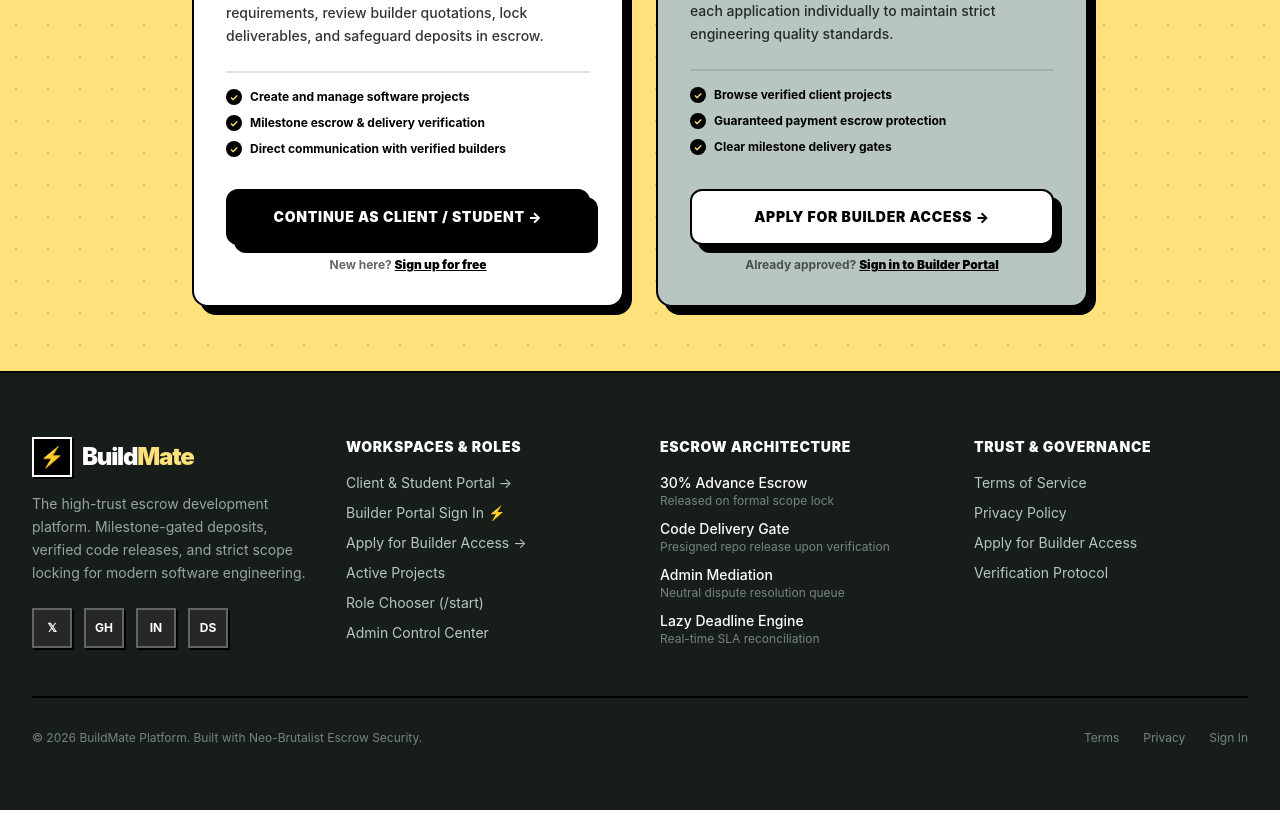
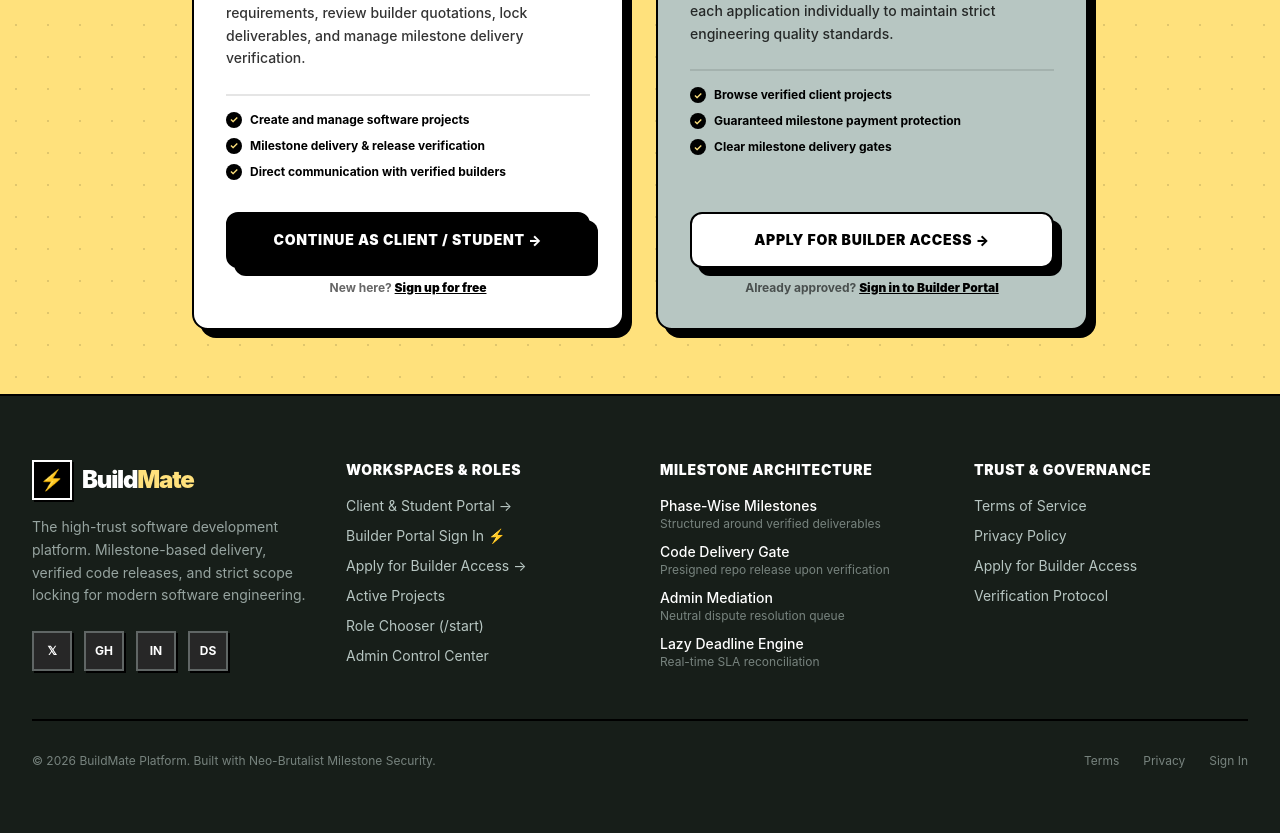
Before and after one commit to N-AVTEJ/BuildMate, a Next.js app: page /start in a window 1280 px wide. Shown: the part 567-1400 px from the top of the page. Before the commit the page ends 1377 px from the top, so only its background shows below. Built offline with nearby package versions, Linux system fonts and the light colour scheme; a web font is replaced by a local one.

Commit message:
fix(marketing): remove escrow and custodial financial language from public copy

```diff
--- a/src/app/admin/page.tsx
+++ b/src/app/admin/page.tsx
@@ -260,10 +260,10 @@ export default async function AdminDashboardPage() {
               <h3>Payment Verification</h3>
             </div>
             <p className="text-xs font-medium text-gray-700 leading-relaxed">
-              Review and approve advance payment proofs and QR transaction receipts.
+              Review and approve milestone payment proofs and transaction records.
             </p>
             <div className="p-3 bg-[#ffe17c] border-2 border-black text-xs text-[#171e19] font-black neo-shadow-sm">
-              Escrow Review Queue active.
+              Payment Review Queue active.
             </div>
           </div>
 
--- a/src/app/layout.tsx
+++ b/src/app/layout.tsx
@@ -15,7 +15,7 @@ const geistMono = Geist_Mono({
 export const metadata: Metadata = {
   title: "BuildMate — Milestone-Managed Software Development Platform",
   description:
-    "Escrow-protected software procurement platform connecting clients with verified builders through gated code delivery, scope locking, and verified milestone payments.",
+    "Milestone-managed software procurement platform connecting clients with verified builders through gated code delivery, scope locking, and verified milestone payments.",
 };
 
 import { Footer } from "@/components/navigation/footer";
--- a/src/app/page.tsx
+++ b/src/app/page.tsx
@@ -75,7 +75,7 @@ export default function Home() {
                 {/* Pill Badge */}
                 <div className="inline-flex items-center gap-2 px-4 py-1.5 bg-white border-2 border-black rounded-full text-xs font-black tracking-wider uppercase neo-shadow-sm">
                   <span className="w-2.5 h-2.5 bg-black rounded-full animate-ping" />
-                  <span>NEW: AI Content &amp; Escrow Assistant 2.0</span>
+                  <span>NEW: AI Content &amp; Milestone Assistant 2.0</span>
                 </div>
 
                 {/* Main Heading in Cabinet Grotesk with text stroke keyword */}
@@ -86,7 +86,7 @@ export default function Home() {
                 </h1>
 
                 <p className="text-lg sm:text-xl font-medium text-black/80 max-w-xl leading-relaxed">
-                  The Neo-Brutalist platform for high-trust software development. Lock project scope, escrow 30% advance deposits, and unlock code delivery only after verified reviews.
+                  The Neo-Brutalist platform for high-trust software development. Lock project scope, manage milestone-based delivery, and unlock code delivery only after verified reviews.
                 </p>
 
                 {/* Neo-Brutalist CTAs */}
@@ -123,7 +123,7 @@ export default function Home() {
                         I&apos;m a Client / Student
                       </h3>
                       <p className="text-xs text-black/70 mt-1 leading-normal">
-                        Post software requirements, receive itemized builder quotes, and escrow payments securely.
+                        Post software requirements, receive itemized builder quotes, and manage milestone payments securely.
                       </p>
                     </div>
                     <div className="mt-4 pt-3 border-t border-black/10 flex items-center justify-between">
@@ -181,7 +181,7 @@ export default function Home() {
                       <span className="w-3 h-3 rounded-full bg-[#28c840] border border-black" />
                     </div>
                     <span className="font-heading text-xs font-bold text-[#b7c6c2] tracking-wider uppercase">
-                      buildmate.internal / escrow-gate
+                      buildmate.internal / milestone-gate
                     </span>
                     <span className="text-xs text-white/40 font-mono">v1.0</span>
                   </div>
@@ -192,19 +192,19 @@ export default function Home() {
                     <div className="flex items-center justify-between bg-[#f4f4f5] border-2 border-black p-3 rounded-lg">
                       <div>
                         <span className="text-[10px] font-black uppercase text-black/60 block">Project Status</span>
-                        <span className="font-heading font-black text-sm text-black">PRJ-4091: E-Commerce Escrow</span>
+                        <span className="font-heading font-black text-sm text-black">PRJ-4091: E-Commerce Platform</span>
                       </div>
                       <span className="px-2.5 py-1 bg-[#ffe17c] border border-black font-heading font-black text-xs uppercase rounded">
-                        ADVANCE_VERIFIED
+                        MILESTONE_VERIFIED
                       </span>
                     </div>
 
                     {/* Milestone Stat Grid */}
                     <div className="grid grid-cols-2 gap-3">
                       <div className="bg-[#b7c6c2] border-2 border-black p-3.5 rounded-lg neo-shadow-sm">
-                        <span className="text-[10px] font-black uppercase text-black/70 block">Escrow Protected</span>
+                        <span className="text-[10px] font-black uppercase text-black/70 block">Milestone Protected</span>
                         <div className="font-heading font-black text-2xl text-black mt-0.5">₹42,500</div>
-                        <span className="text-[10px] font-bold text-black/80 mt-1 block">30% advance locked</span>
+                        <span className="text-[10px] font-bold text-black/80 mt-1 block">Phase 1 milestone locked</span>
                       </div>
                       <div className="bg-[#171e19] text-white border-2 border-black p-3.5 rounded-lg neo-shadow-sm">
                         <span className="text-[10px] font-black uppercase text-[#b7c6c2] block">Delivery Gate</span>
@@ -348,7 +348,7 @@ export default function Home() {
                     <span>✓</span> The BuildMate Standard
                   </div>
                   <h3 className="font-heading font-black text-2xl sm:text-3xl text-black tracking-tight mb-6">
-                    Milestone Escrow &amp; Gated Verification
+                    Milestone-Based Delivery &amp; Gated Verification
                   </h3>
                   <ul className="space-y-4 text-sm sm:text-base text-black font-medium">
                     <li className="flex items-start gap-3">
@@ -357,7 +357,7 @@ export default function Home() {
                     </li>
                     <li className="flex items-start gap-3">
                       <span className="w-6 h-6 rounded-full bg-black text-[#ffe17c] flex items-center justify-center font-black shrink-0 neo-shadow-sm">✓</span>
-                      <span><strong>30% Advance Escrow:</strong> Deposit held in neutral platform escrow; work commences with financial guarantees for both sides.</span>
+                      <span><strong>Milestone-Based Delivery:</strong> Phase-wise delivery milestones ensure work commences with clear deliverable guarantees for both sides.</span>
                     </li>
                     <li className="flex items-start gap-3">
                       <span className="w-6 h-6 rounded-full bg-black text-[#ffe17c] flex items-center justify-center font-black shrink-0 neo-shadow-sm">✓</span>
@@ -371,7 +371,7 @@ export default function Home() {
                 </div>
                 <div className="mt-8 pt-6 border-t-2 border-black flex items-center justify-between">
                   <span className="font-heading font-black text-xs uppercase tracking-wider text-black">
-                    STANDARD: Guaranteed delivery or escrow refund
+                    STANDARD: Guaranteed delivery or milestone refund
                   </span>
                   <Link href="/start" className="neo-btn px-4 py-2 bg-black text-white font-heading font-black text-xs uppercase rounded-lg">
                     Get Started →
@@ -409,8 +409,8 @@ export default function Home() {
                 },
                 {
                   icon: "💳",
-                  title: "30% Advance Escrow",
-                  desc: "Automated deposit formulas ensure builders never work on speculative promises while keeping clients protected.",
+                  title: "Phase-Wise Milestone Payments",
+                  desc: "Structured milestone agreements ensure builders never work on speculative promises while keeping clients protected.",
                 },
                 {
                   icon: "📦",
@@ -507,13 +507,13 @@ export default function Home() {
                   </div>
                   <div className="bg-[#272727] border-2 border-black p-6 rounded-2xl w-full text-left space-y-2 neo-shadow">
                     <span className="px-2 py-0.5 text-[10px] font-black uppercase tracking-wider bg-[#ffe17c] text-black rounded font-heading">
-                      Phase 2: Escrow Lock
+                      Phase 2: Milestone Agreement
                     </span>
                     <h3 className="font-heading font-black text-xl text-white">
-                      30% Advance Escrow
+                      Milestone Delivery Lock
                     </h3>
                     <p className="text-xs sm:text-sm text-[#b7c6c2] leading-relaxed">
-                      Client deposits 30% advance deposit into escrow. The contract scope locks immediately, development begins, and updates are posted.
+                      Client confirms the initial project milestone. The contract scope locks immediately, development begins, and structured progress updates are posted.
                     </p>
                   </div>
                 </div>
@@ -598,7 +598,7 @@ export default function Home() {
                   </p>
                   <ul className="space-y-2.5 text-xs text-black/90 font-bold border-t border-black/20 pt-4">
                     <li>✓ Verified modern stack implementations</li>
-                    <li>✓ Milestone-based escrow releases</li>
+                    <li>✓ Milestone-based delivery releases</li>
                     <li>✓ Clean IP and repository transfers</li>
                   </ul>
                 </div>
@@ -619,10 +619,10 @@ export default function Home() {
                     Independent Builders
                   </h3>
                   <p className="text-sm text-[#b7c6c2] font-medium leading-relaxed mb-6">
-                    Never chase unpaid invoices again. Advance escrow is funded before you write code, and scope changes require paid amendments.
+                    Never chase unpaid invoices again. Initial milestones are confirmed before you write code, and scope changes require paid amendments.
                   </p>
                   <ul className="space-y-2.5 text-xs text-[#b7c6c2] font-bold border-t border-white/20 pt-4">
-                    <li>✓ 30% advance guaranteed before work begins</li>
+                    <li>✓ Initial milestone guaranteed before work begins</li>
                     <li>✓ Automatic protection from scope creep</li>
                     <li>✓ Zero platform fees on first milestone</li>
                   </ul>
@@ -650,7 +650,7 @@ export default function Home() {
                 Trusted by Clients &amp; Builders
               </h2>
               <p className="text-base sm:text-lg text-black/80 mt-3 font-medium">
-                Here is what happens when contracts are backed by software escrow gates.
+                Here is what happens when contracts are backed by verified software milestone gates.
               </p>
             </div>
 
@@ -661,7 +661,7 @@ export default function Home() {
                 {
                   stars: 5,
                   quote:
-                    "BuildMate completely solved my fear of outsourcing. The 30% escrow gave me confidence, and having code delivery locked until review was a game changer.",
+                    "BuildMate completely solved my fear of outsourcing. Milestone-based delivery gave me confidence, and having code delivery locked until review was a game changer.",
                   author: "Rahul S.",
                   role: "Final Year CS Student",
                   avatar: "👨‍💻",
@@ -669,7 +669,7 @@ export default function Home() {
                 {
                   stars: 5,
                   quote:
-                    "As a builder, getting stiffed on final payments used to ruin my quarters. BuildMate's scope lock and advance escrow ensure I always get paid for my engineering.",
+                    "As a builder, getting stiffed on final payments used to ruin my quarters. BuildMate's scope lock and milestone protection ensure I always get paid for my engineering.",
                   author: "Elena Rostova",
                   role: "Full-Stack Builder",
                   avatar: "⚡",
@@ -725,7 +725,7 @@ export default function Home() {
             </h2>
 
             <p className="text-lg sm:text-xl font-medium text-black/80 max-w-2xl mx-auto leading-relaxed">
-              Join students, founders, and verified engineers who develop with milestone escrow protection.
+              Join students, founders, and verified engineers who develop with milestone-based delivery protection.
             </p>
 
             <div className="flex flex-col sm:flex-row items-center justify-center gap-5 pt-4">
--- a/src/app/register/page.tsx
+++ b/src/app/register/page.tsx
@@ -82,7 +82,7 @@ export default function RegisterPage() {
               Account Created!
             </h2>
             <p className="text-sm text-black/80 font-medium mb-8 leading-relaxed">
-              Your client account for <span className="font-black text-black">{registeredEmail}</span> is ready. You can now sign in to post software projects, review builder quotations, and manage milestone escrow.
+              Your client account for <span className="font-black text-black">{registeredEmail}</span> is ready. You can now sign in to post software projects, review builder quotations, and manage milestone payments.
             </p>
 
             <Link
@@ -139,7 +139,7 @@ export default function RegisterPage() {
               Create Client Account
             </h1>
             <p className="mt-2 text-sm text-black/80 font-medium">
-              Post projects, receive itemized quotes, and safeguard deposits in escrow.
+              Post projects, receive itemized quotes, and manage milestone payments securely.
             </p>
           </div>
 
--- a/src/app/start/page.tsx
+++ b/src/app/start/page.tsx
@@ -54,7 +54,7 @@ export default function StartPage() {
                   I&apos;m a Client / Student
                 </h2>
                 <p className="text-sm text-black/80 font-medium leading-relaxed mb-6">
-                  Post software or academic development requirements, review builder quotations, lock deliverables, and safeguard deposits in escrow.
+                  Post software or academic development requirements, review builder quotations, lock deliverables, and manage milestone delivery verification.
                 </p>
 
                 <ul className="space-y-2.5 text-xs font-bold text-black border-t-2 border-black/10 pt-4 mb-8">
@@ -64,7 +64,7 @@ export default function StartPage() {
                   </li>
                   <li className="flex items-center gap-2">
                     <span className="w-4 h-4 rounded-full bg-black text-[#ffe17c] flex items-center justify-center text-[10px]">✓</span>
-                    <span>Milestone escrow &amp; delivery verification</span>
+                    <span>Milestone delivery &amp; release verification</span>
                   </li>
                   <li className="flex items-center gap-2">
                     <span className="w-4 h-4 rounded-full bg-black text-[#ffe17c] flex items-center justify-center text-[10px]">✓</span>
@@ -117,7 +117,7 @@ export default function StartPage() {
                   </li>
                   <li className="flex items-center gap-2">
                     <span className="w-4 h-4 rounded-full bg-black text-[#ffe17c] flex items-center justify-center text-[10px]">✓</span>
-                    <span>Guaranteed payment escrow protection</span>
+                    <span>Guaranteed milestone payment protection</span>
                   </li>
                   <li className="flex items-center gap-2">
                     <span className="w-4 h-4 rounded-full bg-black text-[#ffe17c] flex items-center justify-center text-[10px]">✓</span>
--- a/src/components/builder/builder-dashboard-view.tsx
+++ b/src/components/builder/builder-dashboard-view.tsx
@@ -1209,7 +1209,7 @@ export function BuilderDashboardView({
             </div>
             <div className="p-4 bg-[#fffdf0] border-2 border-black neo-shadow-sm">
               <h4 className="font-cabinet font-black text-[#171e19] uppercase text-sm mb-1">2. Accurate Quotations</h4>
-              <p className="font-medium">State fair timelines between 1 and 365 days. The 30% advance deposit is calculated automatically by the server.</p>
+              <p className="font-medium">State fair timelines between 1 and 365 days. The initial milestone breakdown is calculated automatically by the server.</p>
             </div>
             <div className="p-4 bg-[#fffdf0] border-2 border-black neo-shadow-sm">
               <h4 className="font-cabinet font-black text-[#171e19] uppercase text-sm mb-1">3. Bi-Weekly Progress Updates</h4>
--- a/src/components/builder/deliverable-submission-form.tsx
+++ b/src/components/builder/deliverable-submission-form.tsx
@@ -107,7 +107,7 @@ export function DeliverableSubmissionForm({
             Submit Source Code Deliverables
           </h3>
           <p className="text-xs text-black/70 font-semibold mt-1">
-            Submit your source repository URL and delivery documentation for client verification and final escrow release.
+            Submit your source repository URL and delivery documentation for client verification and final delivery release.
           </p>
         </div>
         <div>
--- a/src/components/builder/quotation-form.tsx
+++ b/src/components/builder/quotation-form.tsx
@@ -125,7 +125,7 @@ export function QuotationForm({ projectId }: { projectId: string }) {
         </span>
         <h3 className="text-xl sm:text-2xl font-heading font-black text-black tracking-tight">Prepare &amp; Submit Quotation</h3>
         <p className="text-xs text-black/70 font-semibold mt-1">
-          Enter your total quotation price and estimated timeline. The advance deposit and remaining schedule are verified and locked by platform escrow rules upon submission.
+          Enter your total quotation price and estimated timeline. The initial milestone and remaining schedule are verified and locked by platform milestone rules upon submission.
         </p>
       </div>
 
@@ -213,11 +213,11 @@ export function QuotationForm({ projectId }: { projectId: string }) {
             </div>
             <div className="grid grid-cols-2 gap-4 pt-2 border-t-2 border-black/10">
               <div className="bg-white p-3.5 rounded-xl border-2 border-black">
-                <span className="block text-[11px] font-heading font-black text-black/60 uppercase">Required Advance:</span>
+                <span className="block text-[11px] font-heading font-black text-black/60 uppercase">Initial Milestone:</span>
                 <span className="text-lg font-heading font-black text-emerald-800">₹{previewAdvance.toLocaleString()}</span>
               </div>
               <div className="bg-white p-3.5 rounded-xl border-2 border-black">
-                <span className="block text-[11px] font-heading font-black text-black/60 uppercase">Remaining Balance:</span>
+                <span className="block text-[11px] font-heading font-black text-black/60 uppercase">Final Milestone:</span>
                 <span className="text-lg font-heading font-black text-black">₹{previewRemaining.toLocaleString()}</span>
               </div>
             </div>
--- a/src/components/navigation/footer.tsx
+++ b/src/components/navigation/footer.tsx
@@ -16,7 +16,7 @@ export function Footer() {
               </span>
             </Link>
             <p className="text-sm leading-relaxed text-[#b7c6c2]/80">
-              The high-trust escrow development platform. Milestone-gated deposits, verified code releases, and strict scope locking for modern software engineering.
+              The high-trust software development platform. Milestone-based delivery, verified code releases, and strict scope locking for modern software engineering.
             </p>
             {/* Social Icons */}
             <div className="flex items-center gap-3 pt-2">
@@ -79,15 +79,15 @@ export function Footer() {
             </ul>
           </div>
 
-          {/* Column 3: Platform & Escrow */}
+          {/* Column 3: Platform & Milestones */}
           <div>
             <h3 className="font-heading font-black text-sm tracking-wider uppercase text-white mb-4">
-              Escrow Architecture
+              Milestone Architecture
             </h3>
             <ul className="space-y-2.5 text-sm">
               <li>
-                <span className="text-white font-medium">30% Advance Escrow</span>
-                <span className="block text-xs text-[#b7c6c2]/60">Released on formal scope lock</span>
+                <span className="text-white font-medium">Phase-Wise Milestones</span>
+                <span className="block text-xs text-[#b7c6c2]/60">Structured around verified deliverables</span>
               </li>
               <li>
                 <span className="text-white font-medium">Code Delivery Gate</span>
@@ -137,7 +137,7 @@ export function Footer() {
         {/* Bottom Bar */}
         <div className="pt-8 border-t-2 border-black flex flex-col sm:flex-row items-center justify-between gap-4 text-xs text-[#b7c6c2]/60">
           <div>
-            &copy; {new Date().getFullYear()} BuildMate Platform. Built with Neo-Brutalist Escrow Security.
+            &copy; {new Date().getFullYear()} BuildMate Platform. Built with Neo-Brutalist Milestone Security.
           </div>
           <div className="flex items-center gap-6">
             <Link href="/terms" className="hover:text-white transition">Terms</Link>
```
